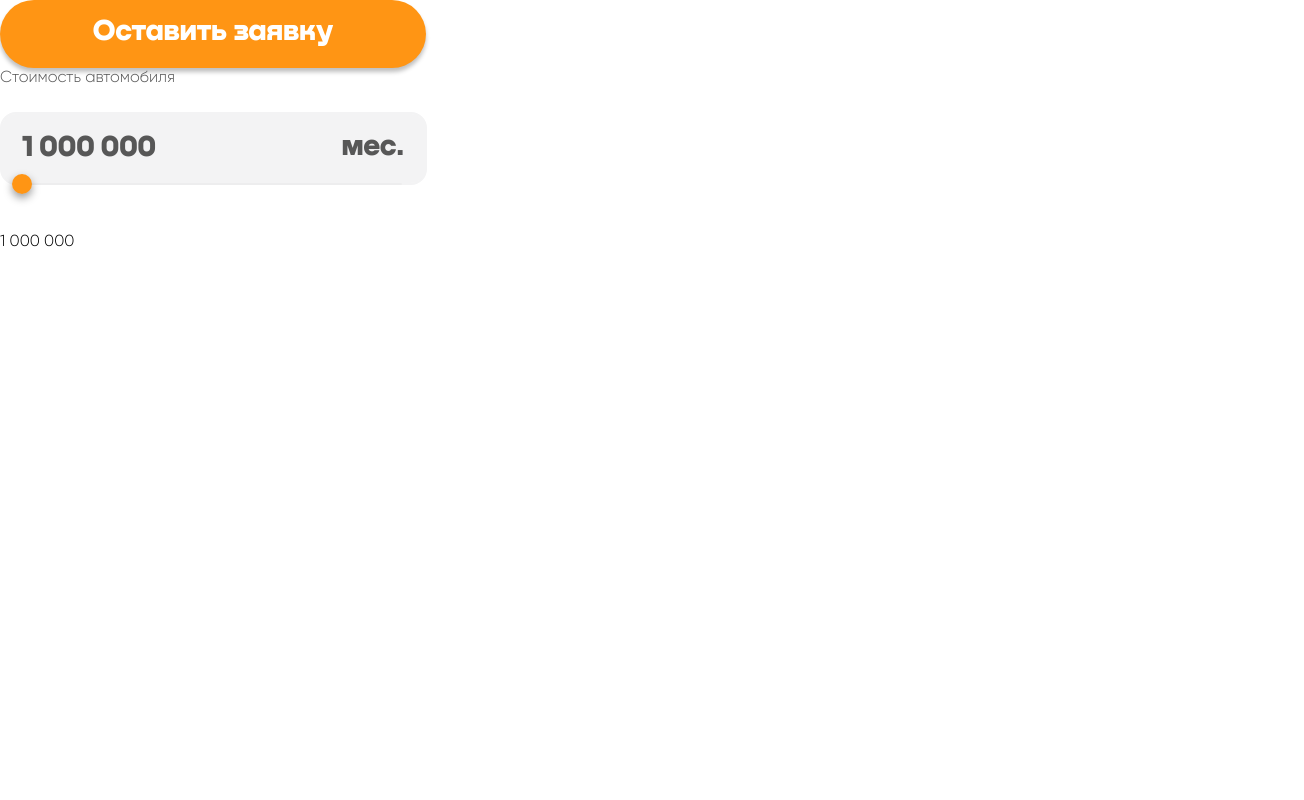
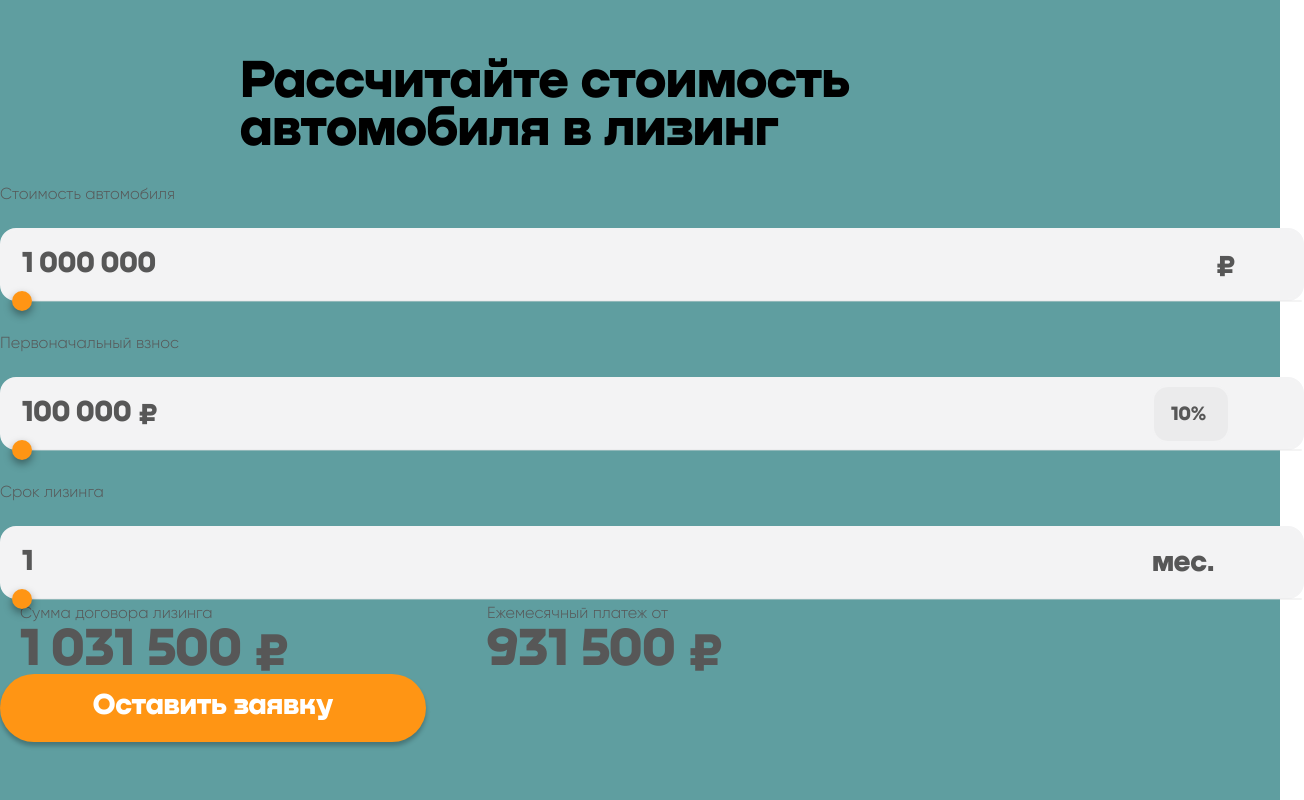
Before and after one commit to Traigel/Car-leasing-calculator, a React (Create React App) app: page / in a window 1280 px wide. Shown: the whole page, 1304 px wide, since content can reach past the window. Built offline with nearby package versions, Linux system fonts and the light colour scheme.

Commit message:
feat: application logic

```diff
--- a/src/app/App.module.css
+++ b/src/app/App.module.css
@@ -1,7 +1,5 @@
-.App {
-
+.app {
+    width: 100%;
+    margin: 0 auto;
+    background-color: cadetblue;
 }
-
-.qwe {
-    background-color: brown;
-}
--- a/src/app/App.tsx
+++ b/src/app/App.tsx
@@ -1,37 +1,12 @@
-import React, {ChangeEvent, useState} from 'react';
+import React from 'react';
 import styles from './App.module.css'
-import {SuperButton} from "../common/components/SuperButton/SuperButton";
-import {SuperInput} from "../common/components/SuperInput/SuperInput";
+import {Calculator} from "../features/Calculator/Calculator";
 
 export const App = () => {
-    const min = 1000000
-    const max = 6000000
 
-    const [value, setValue] = useState<number>(min)
-
-    const onChangeHandler = (value: number) => {
-        setValue(value)
-    }
-console.log('app :',value)
     return (
-
         <div className={styles.app}>
-            <SuperButton disabled={false}>Оставить заявку</SuperButton>
-            <SuperInput
-                title={'Стоимость автомобиля'}
-                label={'мес.'}
-                value={value}
-                valueInput={value}
-                onChangeValue={onChangeHandler}
-                onChangeValueInput={onChangeHandler}
-                min={min}
-                max={max}
-                disabled={false}
-                // currency={' ₽'}
-
-
-            />
-
+            <Calculator/>
         </div>
     );
 }
--- a/src/common/components/SuperInput/SuperInput.module.scss
+++ b/src/common/components/SuperInput/SuperInput.module.scss
@@ -2,14 +2,23 @@
 
 .inputBlock {
   position: relative;
-  //display: inline-block;
+  display: inline-block;
   width: 427px;
   height: 119px;
   //background-color: aqua;
+  margin-top: 30px;
 
   flex: none;
   order: 0;
   flex-grow: 0;
+
+  margin-left: 20px;
+  margin-right: 20px;
+
+  @media (max-width: 1440px) {
+    width: 100%;
+    margin-left: 0;
+  }
 
   p:nth-child(1) {
     font-size: 16px;
@@ -19,7 +28,7 @@
 
   input {
     position: relative;
-    top: 20%;
+    top: 23px;
 
     background: $bgInput;
     border: 2px solid $bgInput;
@@ -34,6 +43,10 @@
     color: $secondColor;
     padding-left: 20px;
 
+    @media (max-width: 1440px) {
+      width: 100%;
+    }
+
     &:focus {
       outline:none;
       background-color: $color ;
@@ -47,24 +60,34 @@
   }
 
   p:nth-child(3) {
-    position: relative;
+    position: absolute;
+    text-align: right;
     display: inline-block;
     left: 80%;
-    bottom: 32px;
+    bottom: 21px;
     font-family: Nekst;
     font-size: 30px;
     line-height: 36px;
     color: $secondColor;
+
+    @media (max-width: 1440px) {
+      left: 90%;
+    }
   }
 
   .slider {
     position: relative;
-    bottom: 28px;
+    bottom: -8px;
     left: 22px;
     width: 380px;
+
+    @media (max-width: 1440px) {
+      width: 100%;
+    }
   }
 }
 
 .disabled {
   opacity: 50%;
+  cursor: not-allowed;
 }
--- a/src/common/components/SuperInput/SuperInput.tsx
+++ b/src/common/components/SuperInput/SuperInput.tsx
@@ -1,4 +1,4 @@
-import React, {ChangeEvent, DetailedHTMLProps, InputHTMLAttributes, useEffect} from 'react'
+import React, {ChangeEvent, DetailedHTMLProps, InputHTMLAttributes, ReactNode, useEffect} from 'react'
 import Slider from "@mui/material/Slider";
 import styles from './SuperInput.module.scss'
 import {useDebounce} from "../../hooks/useDebounce";
@@ -7,7 +7,7 @@ type DefaultInputPropsType = DetailedHTMLProps<InputHTMLAttributes<HTMLInputElem
 
 type SuperInputTextPropsType = DefaultInputPropsType & {
     title: string
-    label: string | number
+    label: string | number | ReactNode
     value: number
     onChangeValue: (value: number) => void
     valueInput: number
@@ -34,10 +34,10 @@ export const SuperInput = ({
                                ...restProps
                            }: SuperInputTextPropsType) => {
 
-    const debouncedValue = useDebounce<number>(value, 1000)
+    // const debouncedValue = useDebounce<number>(value, 1000)
 
     const onChangeInputHandler = (e: ChangeEvent<HTMLInputElement>) => {
-        const value = e.currentTarget.value.replace(/[^+\d]/g, '')
+        const value = JSON.parse(e.currentTarget.value.replace(/[^+\d]/g, ''))
         if (/^\d+$/.test(value)) {
             onChangeValueInput && onChangeValueInput(+value)
         }
@@ -54,7 +54,7 @@ export const SuperInput = ({
         if (value > max) {
             onChangeValue(max)
         }
-    }, [debouncedValue])
+    }, [value])
 
     const finalClassName = `${styles.inputBlock} ${disabled ? styles.disabled : ''}`
     const finalClassNameLabel = `${classNameLabel ? classNameLabel : ''}`
@@ -104,7 +104,6 @@ export const SuperInput = ({
     const setValueInput = valueInput.toString().replace(/(\d{1,3}(?=(?:\d\d\d)+(?!\d)))/g, "$1" + ' ')
     const finalValueInput = currency ? setValueInput + currency : setValueInput
 
-    console.log(setValueInput)
     return (
         <div className={finalClassName}>
             <p>{title}</p>
@@ -126,9 +125,6 @@ export const SuperInput = ({
                 min={min}
                 max={max}
             />
-            <div>
-                {finalValueInput}
-            </div>
         </div>
 
     )
--- /dev/null
+++ b/src/features/Calculator/Calculator.module.scss
@@ -0,0 +1,89 @@
+@import '../../common/styles/Variablies';
+
+.calculatorBlock {
+
+  min-height: 100vh;
+  display: flex;
+  align-items: center;
+  justify-content: center;
+  flex-direction: column;
+
+  .title {
+
+    h1 {
+      display: block;
+      width: 800px;
+      font-family: Nekst;
+      font-size: 54px;
+      line-height: 90%;
+    }
+  }
+
+
+  .inputs {
+    display: flex;
+    flex-direction: row;
+
+    @media (max-width: 1440px) {
+      flex-wrap: wrap;
+    }
+
+    .percentagesLabel {
+      bottom: 33px;
+
+      .initialFeeLabel {
+        font-size: 20px;
+        line-height: 120%;
+        background: #EBEBEC;
+        border-radius: 16px;
+        padding: 15px 17px;
+        bottom: -11px;
+        width: 40px;
+
+        &:focus {
+          background-color: $color;
+        }
+      }
+
+
+    }
+
+    .secondInput {
+      &:focus {
+        background-color: $bgInput;
+      }
+    }
+
+    .currencyLabel {
+      left: 90%;
+
+      @media (max-width: 1440px) {
+        left: 95%;
+      }
+    }
+  }
+
+  .info {
+    div {
+      display: inline-block;
+      width: 427px;
+
+      margin-left: 20px;
+      margin-right: 20px;
+
+      p {
+        font-size: 16px;
+        line-height: 150%;
+        color: $secondColor;
+      }
+
+      span {
+        font-family: Nekst;
+        font-size: 54px;
+        line-height: 90%;
+        color: $secondColor;
+      }
+    }
+
+  }
+}
--- /dev/null
+++ b/src/features/Calculator/Calculator.tsx
@@ -0,0 +1,104 @@
+import React, {ChangeEvent, useState} from 'react';
+import {SuperInput} from '../../common/components/SuperInput/SuperInput';
+import styles from './Calculator.module.scss'
+import {SuperButton} from "../../common/components/SuperButton/SuperButton";
+
+export const Calculator = () => {
+
+    const [price, setPrice] = useState<number>(1000000) // Стоимость автомобиля
+
+    const onChangePriceHandler = (value: number) => {
+        setPrice(value)
+    }
+
+    const [percentages, setPercentages] = useState<number>(10) // Проценты (Первоначальный взнос)
+
+    const onChangePercentagesHandler = (value: number) => {
+        setPercentages(value)
+    }
+
+    const onChangeLabelHandler = (e: ChangeEvent<HTMLInputElement>) => {
+        const value = JSON.parse(e.currentTarget.value.replace(/[^+\d]/g, ''))
+        if (/^\d+$/.test(value)) {
+            setPercentages(value)
+        }
+    }
+
+
+    const [months, setMonths] = useState<number>(1) // Срок кредита в месяцах
+
+    const onChangeMonthsHandler = (value: number) => {
+        setMonths(value)
+    }
+
+    const interestRate = 0.035 // Процентная ставка
+    const initial = Math.round(price * (percentages / 100)) // Первоначальный взнос
+    const monthPay = Math.round((price - initial) * ((interestRate * Math.pow((1 + interestRate), months)) / (Math.pow((1 + interestRate), months) - 1))) // Ежемесячный платеж от
+    const rentAmount = initial + months * monthPay // Сумма договора лизинга
+
+    const finalMonthPay = monthPay.toString().replace(/(\d{1,3}(?=(?:\d\d\d)+(?!\d)))/g, "$1" + ' ')
+    const finalRentAmount = rentAmount.toString().replace(/(\d{1,3}(?=(?:\d\d\d)+(?!\d)))/g, "$1" + ' ')
+
+
+    return (
+
+        <div className={styles.calculatorBlock}>
+            <div className={styles.title}>
+                <h1>Рассчитайте стоимость автомобиля в лизинг</h1>
+            </div>
+
+            <div className={styles.inputs}>
+                <SuperInput
+                    title={'Стоимость автомобиля'}
+                    label={'₽'}
+                    classNameLabel={styles.currencyLabel}
+                    value={price}
+                    valueInput={price}
+                    onChangeValue={onChangePriceHandler}
+                    onChangeValueInput={onChangePriceHandler}
+                    min={1000000}
+                    max={6000000}
+                />
+                <SuperInput
+                    title={'Первоначальный взнос'}
+                    label={
+                        <input
+                            value={percentages + '%'}
+                            className={styles.initialFeeLabel}
+                            onChange={onChangeLabelHandler}
+                        />
+                    }
+                    classNameLabel={styles.percentagesLabel}
+                    className={styles.secondInput}
+                    value={percentages}
+                    valueInput={initial}
+                    onChangeValue={onChangePercentagesHandler}
+                    min={10}
+                    max={60}
+                    currency={' ₽'}
+                />
+                <SuperInput
+                    title={'Срок лизинга'}
+                    label={'мес.'}
+                    value={months}
+                    valueInput={months}
+                    onChangeValue={onChangeMonthsHandler}
+                    onChangeValueInput={onChangeMonthsHandler}
+                    min={1}
+                    max={60}
+                />
+            </div>
+            <div className={styles.info}>
+                <div>
+                    <p>Сумма договора лизинга</p>
+                    <span>{finalRentAmount + ' ₽'}</span>
+                </div>
+                <div>
+                    <p>Ежемесячный платеж от</p>
+                    <span>{finalMonthPay + ' ₽'}</span>
+                </div>
+                <SuperButton>Оставить заявку</SuperButton>
+            </div>
+        </div>
+    )
+}
```
Also changed, not shown: package.json (+7 -2 lines), 2 other files (tests, documents, lock files or other folders).
